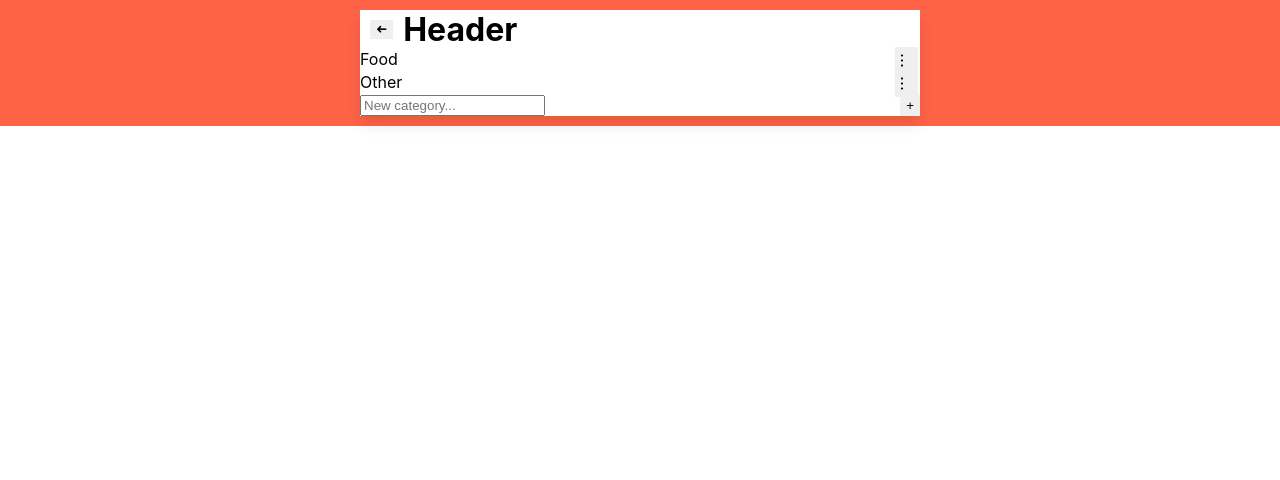
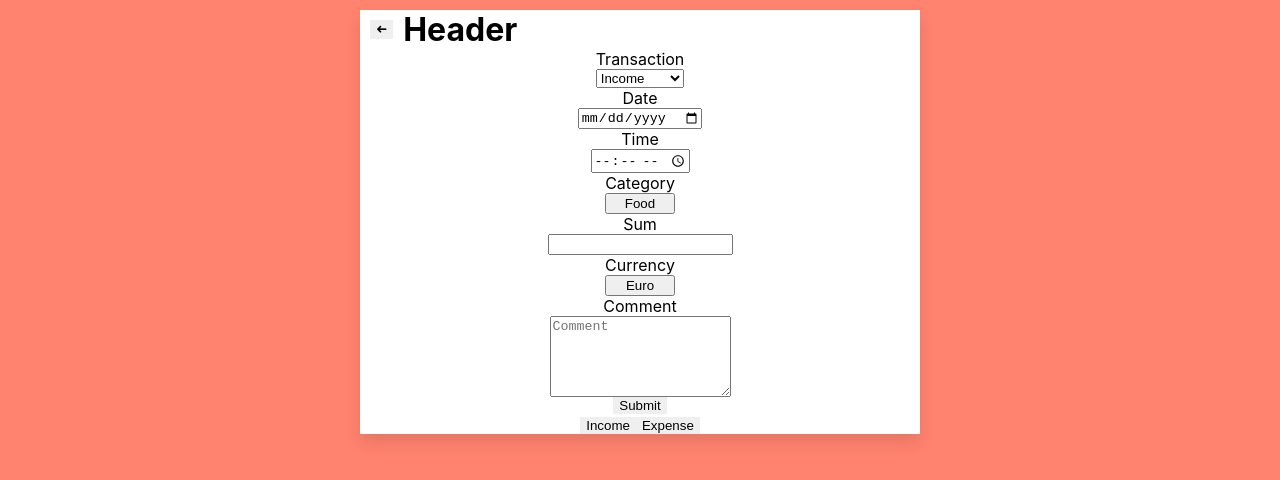
Before and after one commit to mykhailotsynkevych/react-app-wallet, a React (Create React App) app: page / in a window 1280 px wide. Shown: the top 480 px of the page. Built offline with nearby package versions, Linux system fonts and the light colour scheme.

Commit message:
Start M1.2: Styles

```diff
--- a/src/App.css
+++ b/src/App.css
@@ -15,7 +15,11 @@ link {
 h1,
 h2,
 h3,
+h4,
+h5,
+h6,
 ul,
+ol,
 li,
 p {
   margin: 0;
@@ -25,11 +29,14 @@ p {
 
 img {
   display: block;
+  max-width: 100%;
+  height: auto;
 }
 
 .App {
   margin: 0px;
   padding: 10px 0px;
-  background-color: tomato;
+  background-color: rgb(255, 131, 110);
+  height: 100vh;
   text-align: center;
 }
--- a/src/index.css
+++ b/src/index.css
@@ -1,3 +1,5 @@
+@import-normalize;
+
 body {
   margin: 0;
   font-family: -apple-system, BlinkMacSystemFont, 'Segoe UI', 'Roboto', 'Oxygen',
--- a/src/pages/MainPage.jsx
+++ b/src/pages/MainPage.jsx
@@ -4,7 +4,7 @@ import TransactionForm from "../components/TransactionForm/TransactionForm";
 import CategoriesList from "../components/Categories/CategoriesList";
 
 const MainPage = () => {
-  const isCategorieList = true;
+  const isCategorieList = false;
 
   return (
     <div className={s.wrapper}>
```
